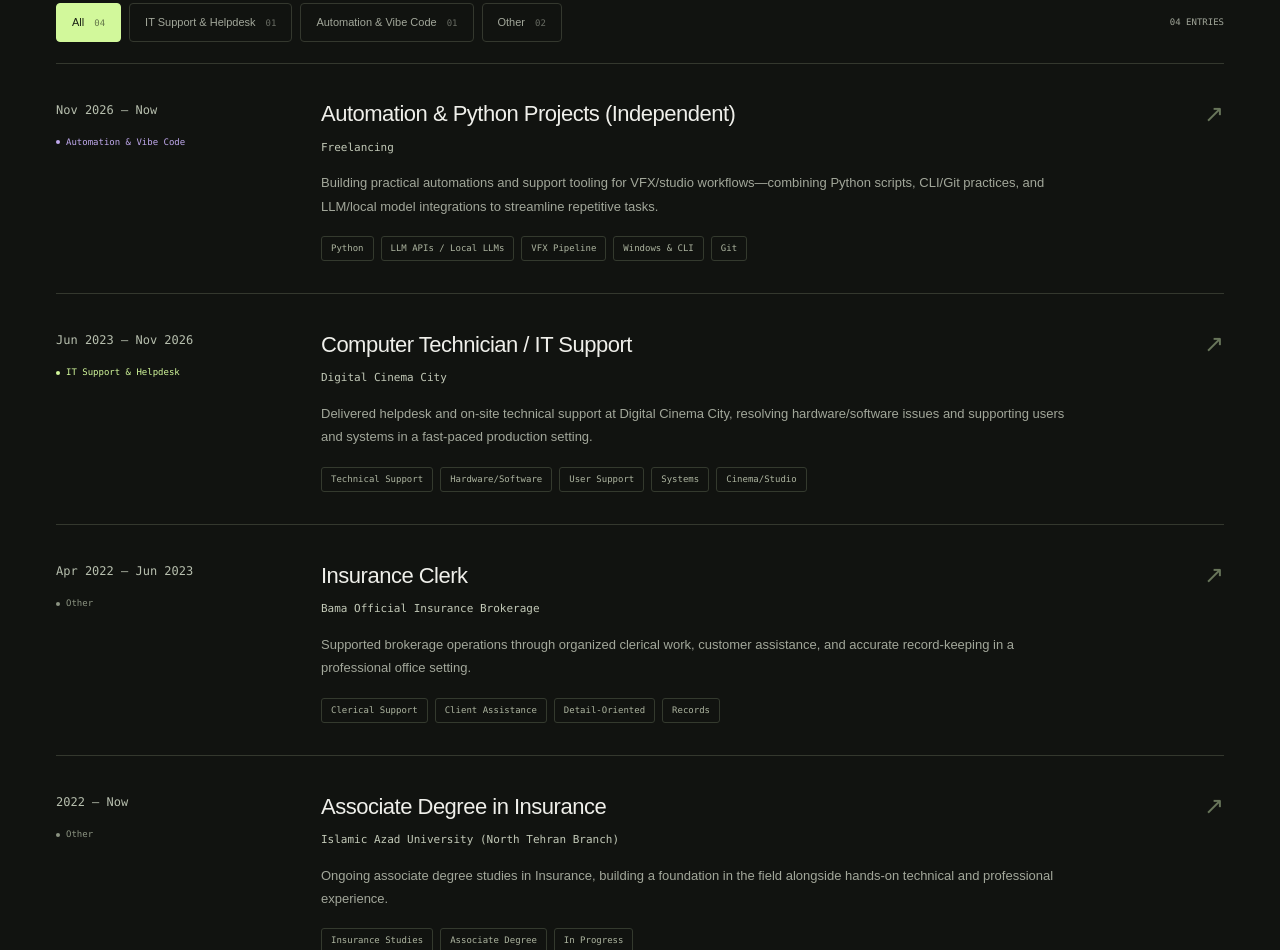
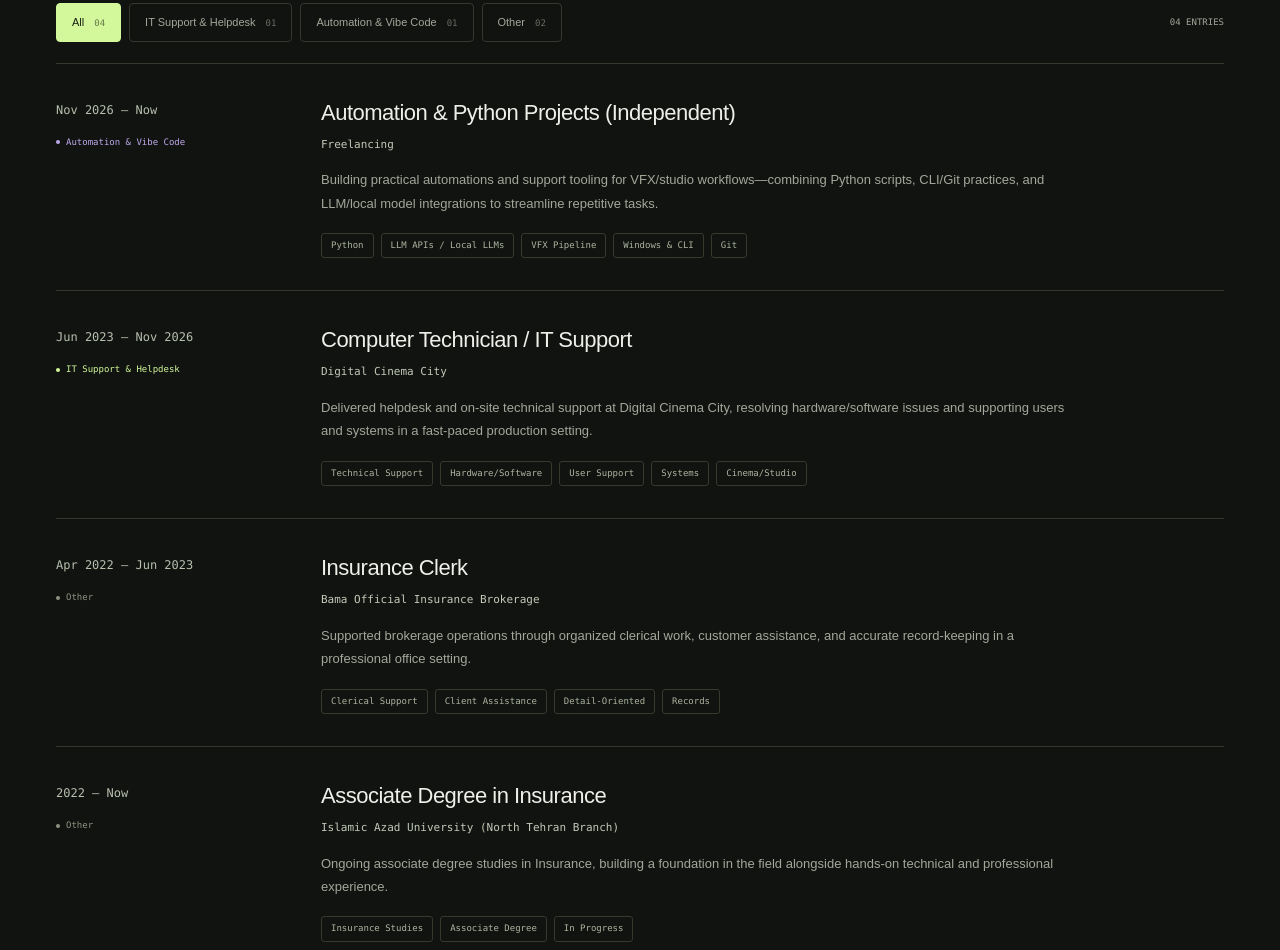
Before and after one commit to mylad01/resume, a plain HTML site: page index.html in a window 1280 px wide. Shown: the part 1850-2800 px from the top of the page. Drawn offline with Linux system fonts and the light colour scheme.

Commit message:
Stop claiming availability and destinations the page does not have
The hero dot announced a live status while the label said nothing a recruiter could act on, and four arrows promised pages that do not exist.

🤖 Generated with Codebuff
Co-Authored-By: Codebuff <noreply@codebuff.com>

```diff
--- a/css/style.css
+++ b/css/style.css
@@ -555,12 +555,10 @@ h2 {
 .category-auto { color: var(--purple); }
 .category-other { color: #8c9482; }
 
-.job-heading { display: flex; align-items: center; justify-content: space-between; gap: 12px; }
-.job-heading h3 { font-size: 22px; font-weight: 500; letter-spacing: -.5px; }
-.job-arrow { font-size: 24px; color: #68755a; }
+.job-heading h3 { margin-bottom: 8px; font-size: 22px; font-weight: 500; letter-spacing: -.5px; }
 
 .company {
-  margin: 8px 0 15px;
+  margin-bottom: 15px;
   font-family: var(--font-mono);
   font-size: 11px;
   color: #c2c9b7;
--- a/index.html
+++ b/index.html
@@ -62,7 +62,7 @@
   <main id="main">
     <section id="hero" class="hero wrap" aria-labelledby="hero-title">
       <div class="hero-copy">
-        <p class="eyebrow hero-eyebrow"><span class="status-dot" aria-hidden="true"></span>01 / ALWAYS LEARNING</p>
+        <p class="eyebrow hero-eyebrow">01 / IT SUPPORT &amp; AUTOMATION</p>
 
         <h1 id="hero-title">Where IT support meets intelligent automation.</h1>
 
@@ -194,7 +194,6 @@
           <div class="experience-body">
             <div class="job-heading">
               <h3>Automation &amp; Python Projects (Independent)</h3>
-              <span class="job-arrow" aria-hidden="true">↗</span>
             </div>
             <p class="company">Freelancing</p>
             <p>Building practical automations and support tooling for VFX/studio workflows—combining Python scripts, CLI/Git practices, and LLM/local model integrations to streamline repetitive tasks.</p>
@@ -212,7 +211,6 @@
           <div class="experience-body">
             <div class="job-heading">
               <h3>Computer Technician / IT Support</h3>
-              <span class="job-arrow" aria-hidden="true">↗</span>
             </div>
             <p class="company">Digital Cinema City</p>
             <p>Delivered helpdesk and on-site technical support at Digital Cinema City, resolving hardware/software issues and supporting users and systems in a fast-paced production setting.</p>
@@ -230,7 +228,6 @@
           <div class="experience-body">
             <div class="job-heading">
               <h3>Insurance Clerk</h3>
-              <span class="job-arrow" aria-hidden="true">↗</span>
             </div>
             <p class="company">Bama Official Insurance Brokerage</p>
             <p>Supported brokerage operations through organized clerical work, customer assistance, and accurate record-keeping in a professional office setting.</p>
@@ -248,7 +245,6 @@
           <div class="experience-body">
             <div class="job-heading">
               <h3>Associate Degree in Insurance</h3>
-              <span class="job-arrow" aria-hidden="true">↗</span>
             </div>
             <p class="company">Islamic Azad University (North Tehran Branch)</p>
             <p>Ongoing associate degree studies in Insurance, building a foundation in the field alongside hands-on technical and professional experience.</p>
```
Also changed, not shown: 1 other file.
